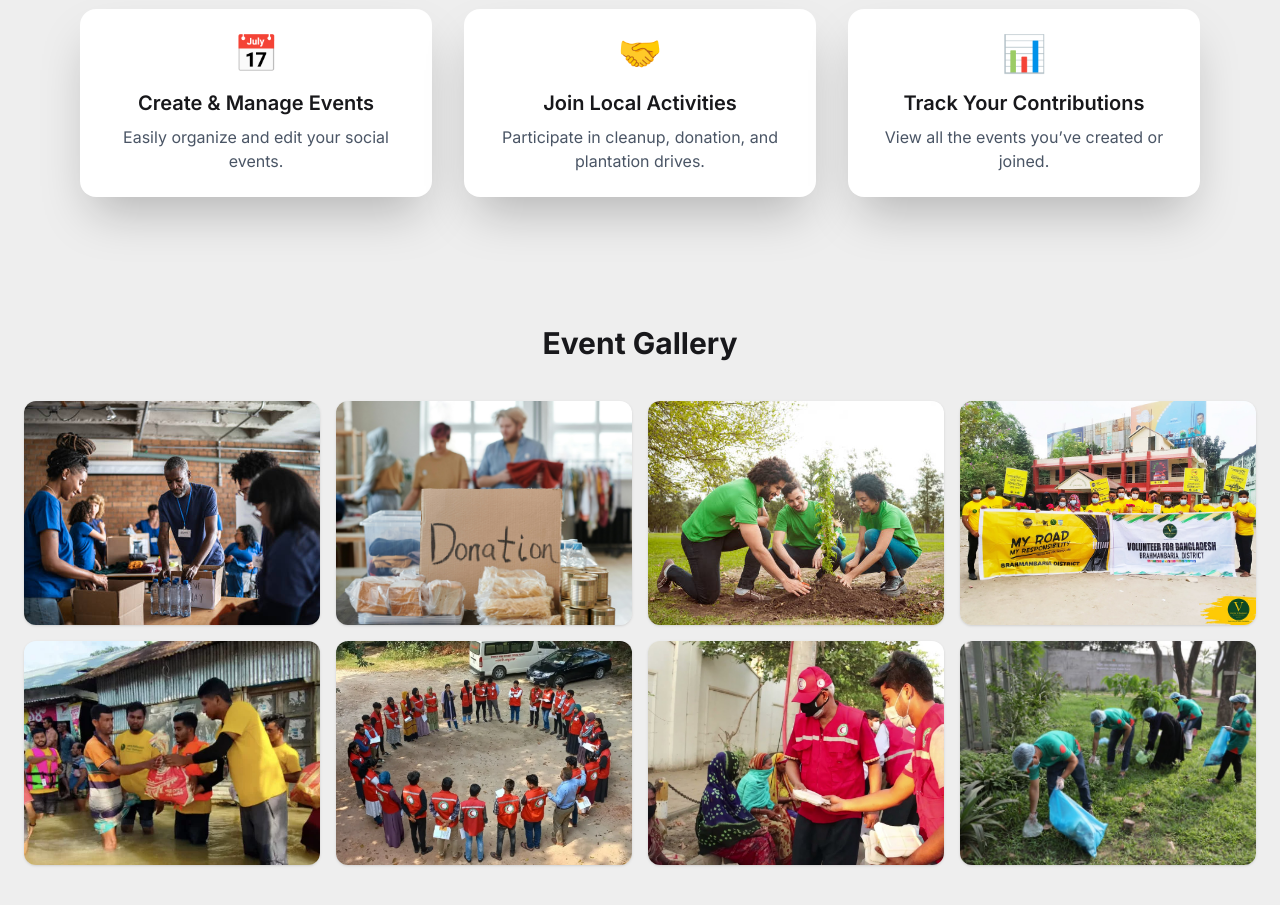
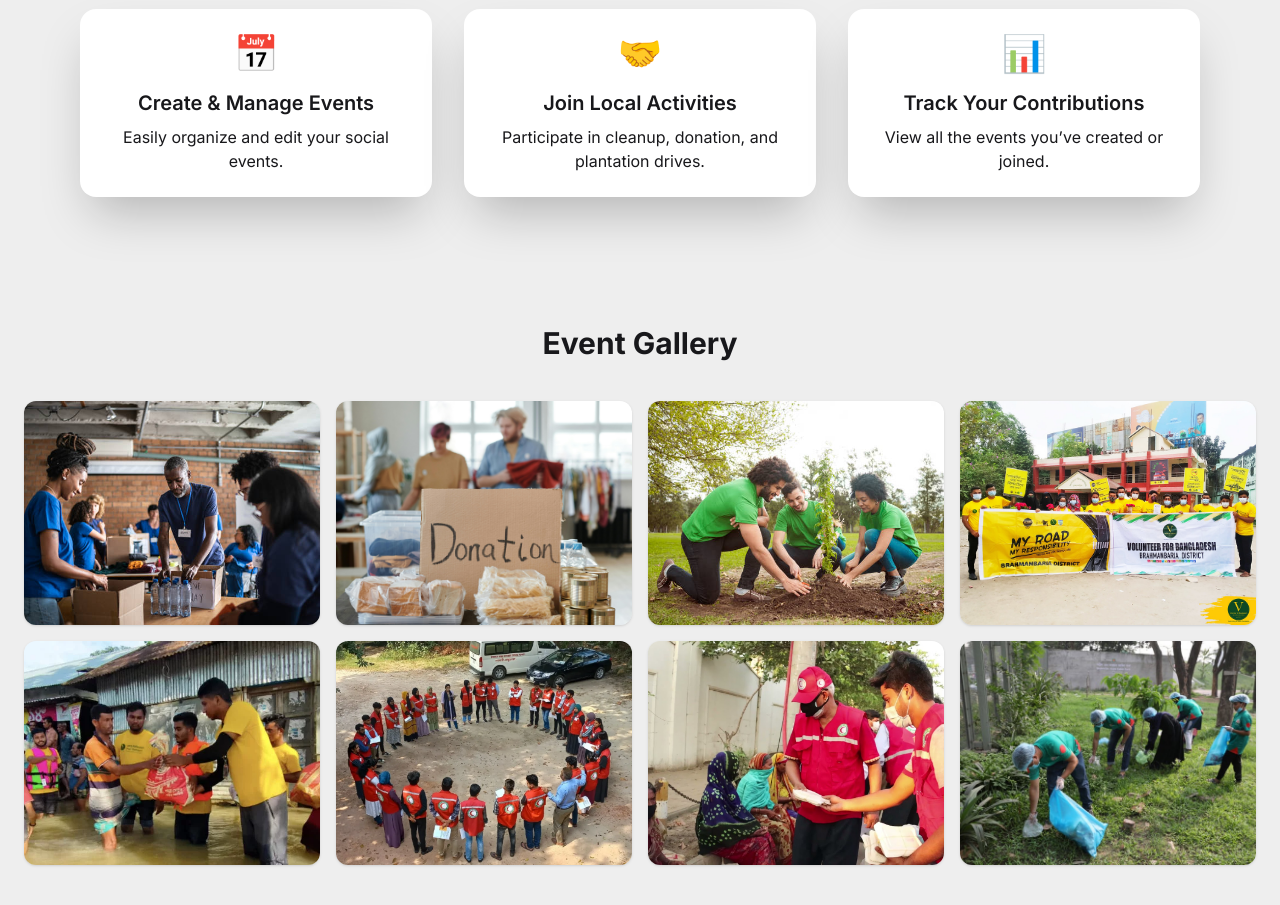
Before and after one commit to Shahriar262/social-development-event-client, a React (Vite) app: page / in a window 1280 px wide. Shown: the part 860-1765 px from the top of the page. Built offline with nearby package versions, Linux system fonts and the light colour scheme; no server answers.

Commit message:
fix dark mode text colors

```diff
--- a/src/Components/Features.jsx
+++ b/src/Components/Features.jsx
@@ -40,7 +40,7 @@ const Features = () => {
           >
             <div className="text-4xl mb-4">{f.icon}</div>
             <h3 className="text-xl font-semibold mb-2">{f.title}</h3>
-            <p className="text-gray-600">{f.desc}</p>
+            <p>{f.desc}</p>
           </motion.div>
         ))}
       </div>
```
